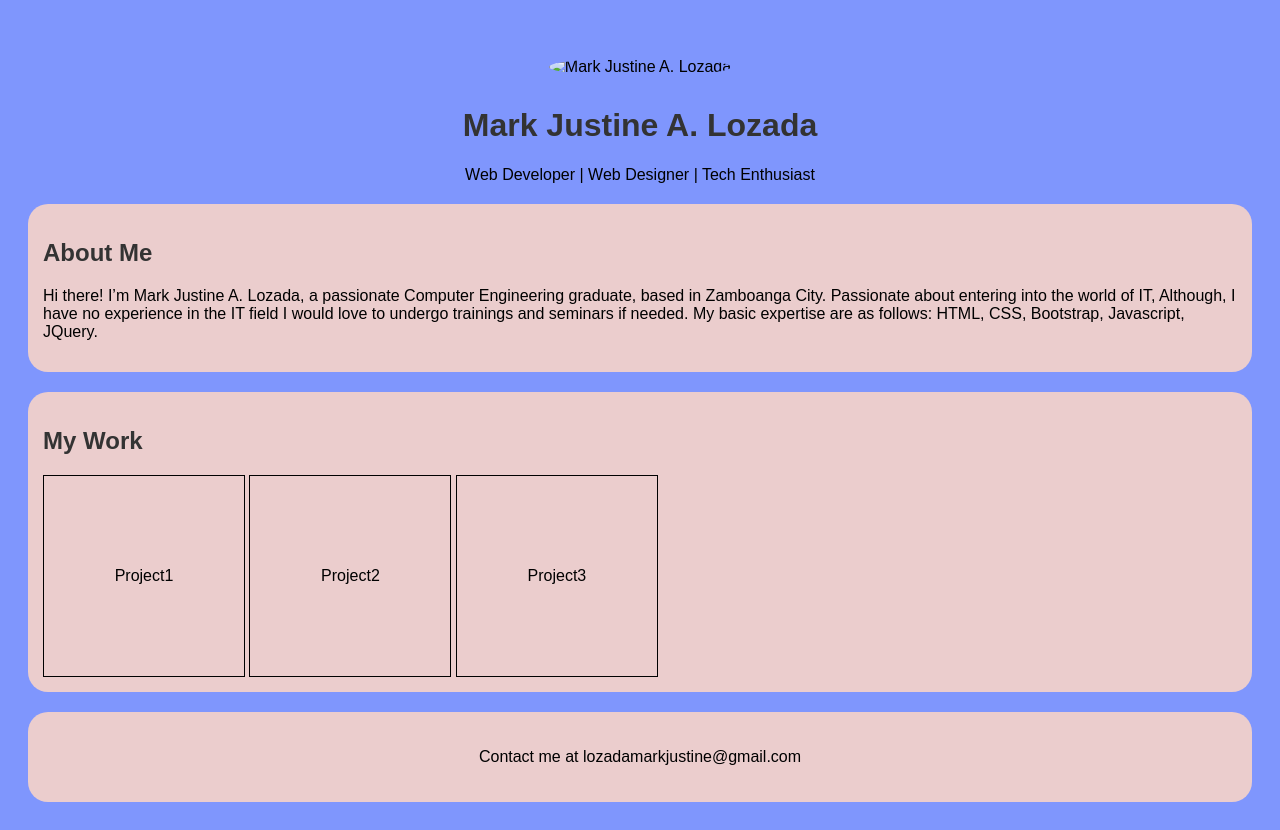
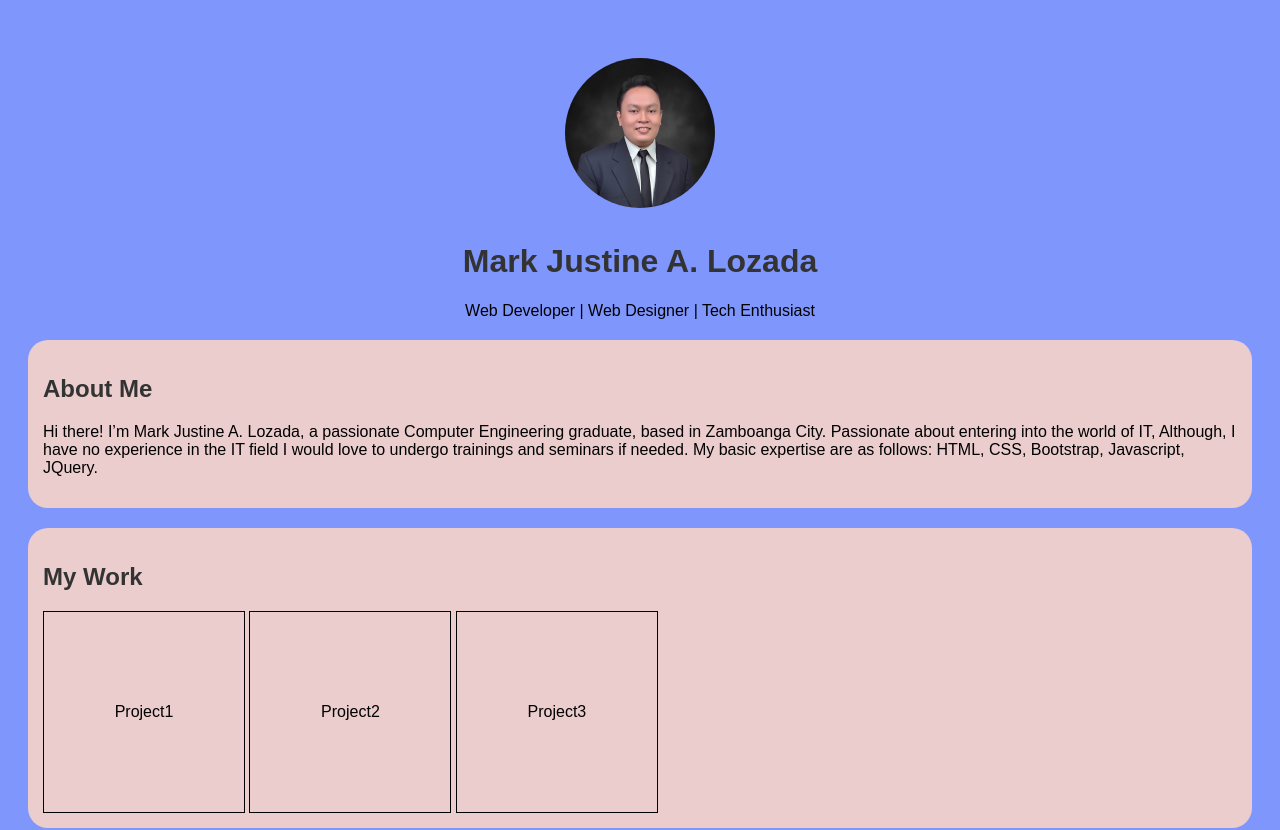
Before and after one commit to JustLzd13/simpleportfolio, a plain HTML site: page index.html in a window 1280 px wide. Shown: the top 830 px of the page. Drawn offline with Linux system fonts and the light colour scheme.

Commit message:
Update index.html

```diff
--- a/index.html
+++ b/index.html
@@ -8,7 +8,7 @@
 </head>
 <body>
     <header>
-        <img src="./assets/pic.jpg" alt="Mark Justine A. Lozada">
+        <img src="./pic.jpg" alt="Mark Justine A. Lozada">
         <h1>Mark Justine A. Lozada</h1>
         <p>Web Developer | Web Designer | Tech Enthusiast</p>
     </header>
```
